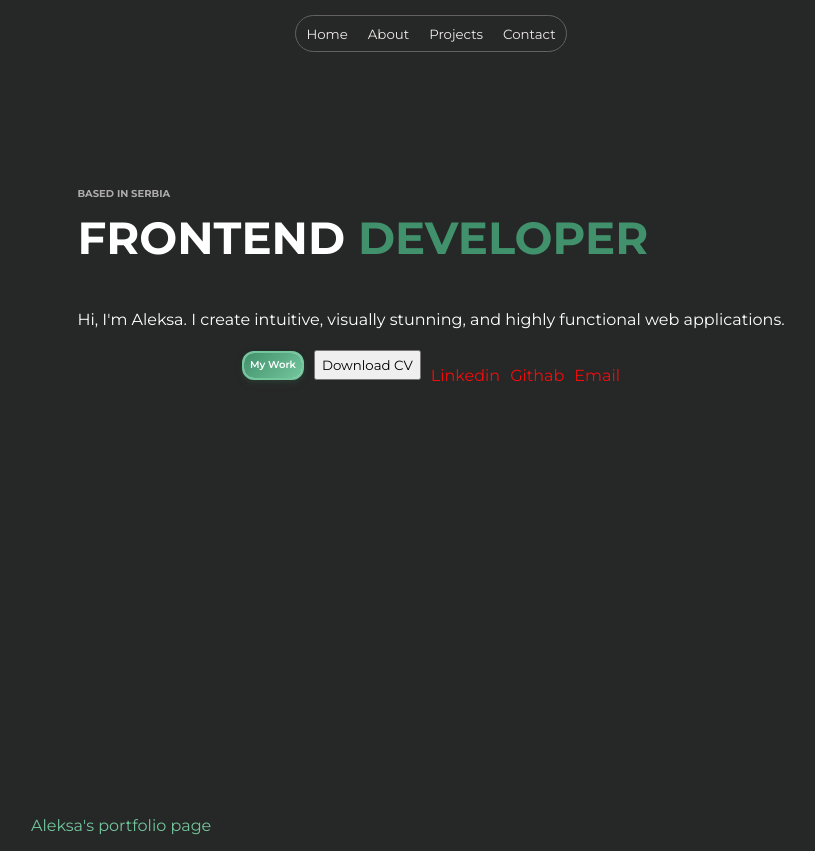
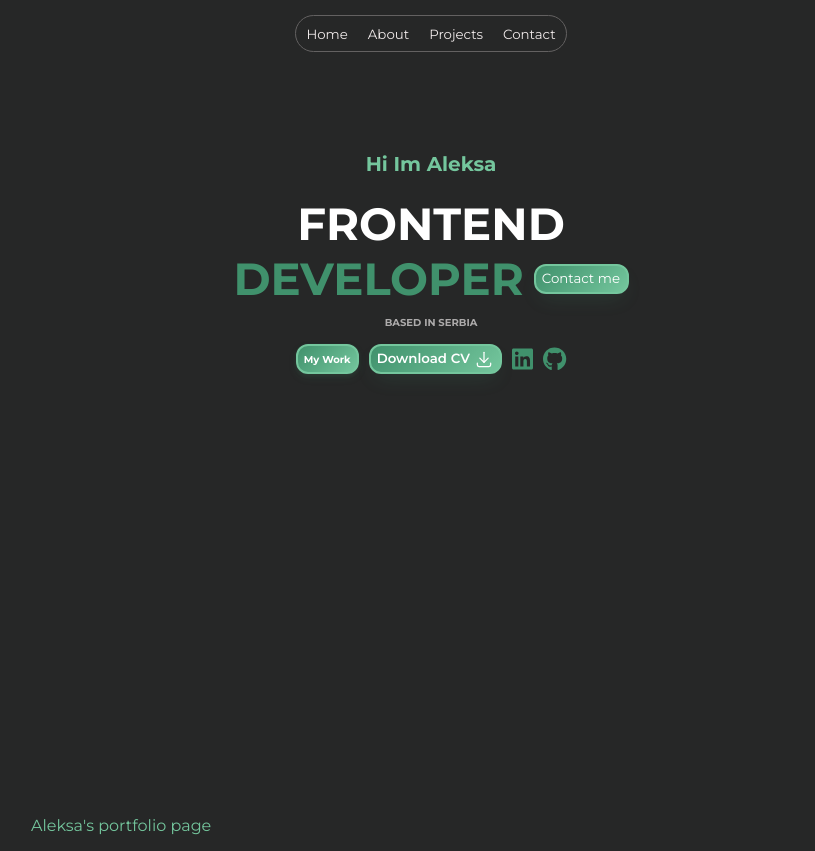
Before and after one commit to aleksa13122/aleksa-s-portfolio, a React (Vite) app: page / in a window 1280 px wide. Shown: the whole page, without its empty margins (209-1024 px from the left). Built offline with nearby package versions, Linux system fonts and the light colour scheme.

Commit message:
landing page changes

```diff
--- a/package.json
+++ b/package.json
@@ -10,6 +10,9 @@
     "preview": "vite preview"
   },
   "dependencies": {
+    "@fortawesome/fontawesome-svg-core": "^6.7.2",
+    "@fortawesome/free-brands-svg-icons": "^6.7.2",
+    "@fortawesome/react-fontawesome": "^0.2.2",
     "@shadcn/ui": "^0.0.4",
     "framer-motion": "^12.6.3",
     "react": "^19.0.0",
--- /dev/null
+++ b/src/components/Header/Buttons.css
@@ -0,0 +1,67 @@
+/* Custom button */
+.custom-button {
+  display: inline-flex;
+  align-items: center;
+  height: auto; /* osigurava da ne raste po visini */
+  position: relative;
+  border: 2px solid #74c69d;
+  border-radius: 12px;
+  font-weight: bold;
+  cursor: pointer;
+  color: white;
+  font-family: "Inter", sans-serif;
+  isolation: isolate;
+  font-size: 10px; /* manji font */
+  box-shadow: 0 2px 4px rgba(64, 145, 108, 0.1),
+    0 4px 8px rgba(64, 145, 108, 0.1), 0 -1px 2px rgba(64, 145, 108, 0.05);
+  transition: all 0.3s ease;
+  background: linear-gradient(135deg, #40916c 0%, #74c69d 100%);
+}
+
+/* Hover efekat za custom dugme */
+.custom-button:hover {
+  box-shadow: 0 4px 8px rgba(64, 145, 108, 0.2),
+    0 8px 16px rgba(64, 145, 108, 0.2), 0 -2px 4px rgba(64, 145, 108, 0.1);
+  transform: scale(1.05);
+}
+
+/* Download CV button */
+.button {
+  line-height: 1;
+  background-color: transparent;
+  cursor: pointer;
+  display: flex;
+  align-items: center;
+  gap: 0.3em;
+  font-weight: 600;
+  color: #fff;
+  border: 2px solid #74c69d;
+  border-radius: 12px;
+  box-shadow: 0 0.7em 1.5em -0.5em rgba(64, 145, 108, 0.2);
+  transition: transform 0.3s, box-shadow 0.3s;
+  background: linear-gradient(135deg, #40916c 0%, #74c69d 100%);
+  position: relative;
+}
+.button__icon {
+  width: 20px; /* Smanjiš veličinu ikone na 24px */
+  height: 20px; /* Smanjiš visinu ikone na 24px */
+}
+/* Hover efekat za download CV dugme */
+.button:hover {
+  box-shadow: 0 4px 8px rgba(64, 145, 108, 0.2),
+    0 8px 16px rgba(64, 145, 108, 0.2), 0 -2px 4px rgba(64, 145, 108, 0.1);
+  transform: scale(1.05);
+}
+/* Animacija za oba dugmeta pri kliku */
+.custom-button:active,
+.button:active {
+  transform: scale(0.95); /* Smanjuje veličinu dugmeta */
+  box-shadow: 0 0.5em 1em -0.5em rgba(64, 145, 108, 0.1); /* Osvetljava dugme pri kliku */
+  filter: brightness(0.9); /* Tamni efekat pri kliku */
+}
+
+/* Nestajanje svetla sa pozadine pri kliku */
+.custom-button:active .button-background,
+.button:active::after {
+  opacity: 0; /* Nestaje pozadinsko svetlo */
+}
--- a/src/components/Header/Header.css
+++ b/src/components/Header/Header.css
@@ -8,136 +8,85 @@
 .location {
   color: rgb(173, 171, 171);
   font-size: 10px;
+  /* text-align: start; */
 }
 
 .job-container {
-  /* background-color: 74c69d;
-  40916c
-  */
   display: flex;
   flex-direction: column;
   align-items: center;
 }
-
+.greeting {
+  font-size: 20px;
+  color: #74c69d;
+  /* text-align: start; */
+}
 .job-title {
   font-weight: bold;
   color: white;
   font-size: 45px;
   align-self: flex-start;
+  text-align: center;
 }
 
+.header-linksbuttons {
+  display: flex;
+  flex-direction: row;
+  gap: 10px;
+  align-items: center;
+}
 .job-description {
   margin-top: 0px;
   color: white;
   text-align: center;
 }
-
-.header-links {
+.second-row {
+  display: flex;
+  flex-direction: row;
+  align-items: center;
+  gap: 10px;
+}
+.header-buttons {
   display: inline-flex; /* koristi inline-flex da dugme zauzima samo koliko treba */
   width: auto; /* osigurava da ne raste */
   gap: 10px;
   height: 30px;
-  color: rgb(247, 11, 11);
-  /* background-color: aqua; */
+}
+.header-links {
+  display: inline-flex;
+  width: auto;
+  gap: 10px;
+} /* Btn-contact dugme */
+.btn-contact {
+  line-height: 1;
+  background-color: transparent;
+  cursor: pointer;
+  padding-right: 0.5em;
+  color: #fff;
+  height: 30px;
+  border: 2px solid #74c69d;
+  border-radius: 12px;
+  box-shadow: 0 0.7em 1.5em -0.5em rgba(64, 145, 108, 0.2);
+  transition: transform 0.3s, box-shadow 0.3s;
+  background: linear-gradient(135deg, #40916c 0%, #74c69d 100%);
+  position: relative;
 }
 
-.custom-button {
-  display: inline-flex;
-  align-items: center;
-  height: auto; /* osigurava da ne raste po visini */
-  position: relative;
-  padding-top: 2px; /* smanjen padding gore */
-  padding-bottom: 4px; /* smanjen padding dole */
-  line-height: 1; /* sprečava dodatnu visinu */
-  border: 2px solid #74c69d;
-  border-radius: 12px;
-  margin-top: 1px;
-  cursor: pointer;
-  overflow: hidden;
-  font-family: "Inter", sans-serif;
-  isolation: isolate;
-  font-size: 10px; /* izmena ovde - manji font */
-  box-shadow: 0 2px 4px rgba(64, 145, 108, 0.1),
-    0 4px 8px rgba(64, 145, 108, 0.1), 0 -1px 2px rgba(64, 145, 108, 0.05);
-  transition: all 0.3s ease;
+/* Efekat hover za dugme */
+.btn-contact:hover {
+  box-shadow: 0 6px 10px rgba(64, 145, 108, 0.2),
+    0 8px 16px rgba(64, 145, 108, 0.2), 0 -2px 4px rgba(64, 145, 108, 0.1);
+  transform: scale(1.05); /* Efekat povećanja pri hoveru */
 }
 
-.button-content {
-  position: relative;
-  z-index: 1;
-  display: flex;
-  align-items: center;
-  gap: 3px; /* izmena ovde - manji razmak */
-  font-weight: 600;
-  color: #fff;
-  transition: transform 0.2s ease;
+/* Efekat pri kliku - smanjenje i nestajanje svetla */
+.btn-contact:active {
+  transform: scale(0.98); /* Smanjenje veličine dugmeta pri kliku */
+  box-shadow: 0 0.5em 1.5em -0.5em rgba(64, 145, 108, 0.2);
+  filter: brightness(0.9); /* Efekat smanjenog svetla pri kliku */
 }
 
-.button-background {
-  position: absolute;
-  inset: 0;
-  background: linear-gradient(
-    135deg,
-    #40916c 0%,
-    #74c69d 100%
-  ); /* izmena ovde - novi gradijent */
-  transition: all 0.3s ease;
+/* Pri hoveru, pozadinsko svetlo postaje vidljivo */
+.btn-contact:hover::after {
+  opacity: 1;
 }
-
-.custom-button:hover .button-content {
-  transform: translateY(-1px);
-}
-
-.custom-button:hover .button-background {
-  transform: scale(1.05);
-  filter: brightness(1.1);
-}
-
-.custom-button:active .button-content {
-  transform: translateY(1px);
-}
-
-.custom-button:active .button-background {
-  transform: scale(0.98);
-  filter: brightness(0.95);
-}
-
-.custom-button:focus-visible {
-  outline: 2px solid #40916c; /* izmena ovde - outline u boji gradijenta */
-  outline-offset: 2px;
-}
-
-.custom-button:hover {
-  box-shadow: 0 4px 8px rgba(64, 145, 108, 0.2),
-    0 8px 16px rgba(64, 145, 108, 0.2), 0 -2px 4px rgba(64, 145, 108, 0.1);
-}
-
-@keyframes shine {
-  from {
-    transform: translateX(-100%) rotate(45deg);
-  }
-  to {
-    transform: translateX(100%) rotate(45deg);
-  }
-}
-
-.custom-button::after {
-  content: "";
-  position: absolute;
-  top: 0;
-  left: 0;
-  width: 50%;
-  height: 100%;
-  background: linear-gradient(
-    to right,
-    transparent,
-    rgba(255, 255, 255, 0.1),
-    transparent
-  );
-  transform: translateX(-100%) rotate(45deg);
-  z-index: 1;
-}
-
-.custom-button:hover::after {
-  animation: shine 1s ease;
-}
--- a/src/components/Header/Header.jsx
+++ b/src/components/Header/Header.jsx
@@ -1,21 +1,67 @@
 import "./Header.css";
 import HeaderJob from "./HeaderJob";
+import "./Buttons.css";
+import { FontAwesomeIcon } from "@fortawesome/react-fontawesome";
+import { faGithub } from "@fortawesome/free-brands-svg-icons";
+import { faLinkedin } from "@fortawesome/free-brands-svg-icons";
 
 export default function Header() {
   return (
     <div className="header-container">
       <HeaderJob />
-      <div className="header-links">
+      <div className="header-linksbuttons">
+        <div className="header-buttons">
           <button class="custom-button">
             <span class="button-content">
               <span class="button-text">My Work</span>
             </span>
             <span class="button-background"></span>
           </button>
-        <button className="btn-work">Download CV</button>
-        <p>Linkedin</p>
-        <p>Githab</p>
-        <p>Email</p>
+          <button class="button">
+            <span class="button__text">Download CV</span>
+            <svg
+              stroke-linejoin="round"
+              stroke-linecap="round"
+              fill="none"
+              stroke="currentColor"
+              stroke-width="1.5"
+              viewBox="0 0 24 24"
+              height="40"
+              width="40"
+              class="button__icon"
+              xmlns="http://www.w3.org/2000/svg"
+            >
+              <path fill="none" d="M0 0h24v24H0z" stroke="none"></path>
+              <path d="M4 17v2a2 2 0 0 0 2 2h12a2 2 0 0 0 2 -2v-2"></path>
+              <path d="M7 11l5 5l5 -5"></path>
+              <path d="M12 4l0 12"></path>
+            </svg>
+          </button>
+        </div>
+        <div className="header-links">
+          <a
+            href="https://www.linkedin.com/in/aleksa-subotin/"
+            target="_blank"
+            rel="noreferrer"
+          >
+            <FontAwesomeIcon
+              icon={faLinkedin}
+              size="xl"
+              style={{ color: "#40916c" }}
+            />
+          </a>
+          <a
+            href="https://github.com/aleksa13122"
+            target="_blank"
+            rel="noreferrer"
+          >
+            <FontAwesomeIcon
+              icon={faGithub}
+              size="xl"
+              style={{ color: "#40916c" }}
+            />
+          </a>
+        </div>
       </div>
     </div>
   );
--- a/src/components/Header/HeaderJob.jsx
+++ b/src/components/Header/HeaderJob.jsx
@@ -1,16 +1,18 @@
 import "./Header.css";
 import HeaderLoc from "./HeaderLocation";
+
 export default function HeaderJob() {
   return (
     <div className="job-container">
-      <p className="job-title">
+      <div className="job-title">
+        <p className="greeting">Hi Im Aleksa</p>
+        FRONTEND <br />
+        <div className="second-row">
+          <span className="sekundarna">DEVELOPER</span>
+          <button className="btn-contact">Contact me</button>
+        </div>
         <HeaderLoc />
-        FRONTEND <span className="sekundarna">DEVELOPER</span>
-      </p>
-      <p className="job-description">
-        Hi, I'm Aleksa. I create intuitive, visually stunning, and highly
-        functional web applications.
-      </p>
+      </div>
     </div>
   );
 }
--- a/src/components/Navigation/Navigation.css
+++ b/src/components/Navigation/Navigation.css
@@ -27,7 +27,7 @@
   border-radius: 50px;
 }
 .nav-div:hover {
-  background-color: gray;
+  background-color: rgb(61, 61, 61);
 }
 .nav-div:focus {
   outline: none; /* Sklanja outline pri fokusu i kliku */
```
Also changed, not shown: 1 other file (tests, documents, lock files or other folders). Lines whose indentation alone changed are shown as unchanged.
